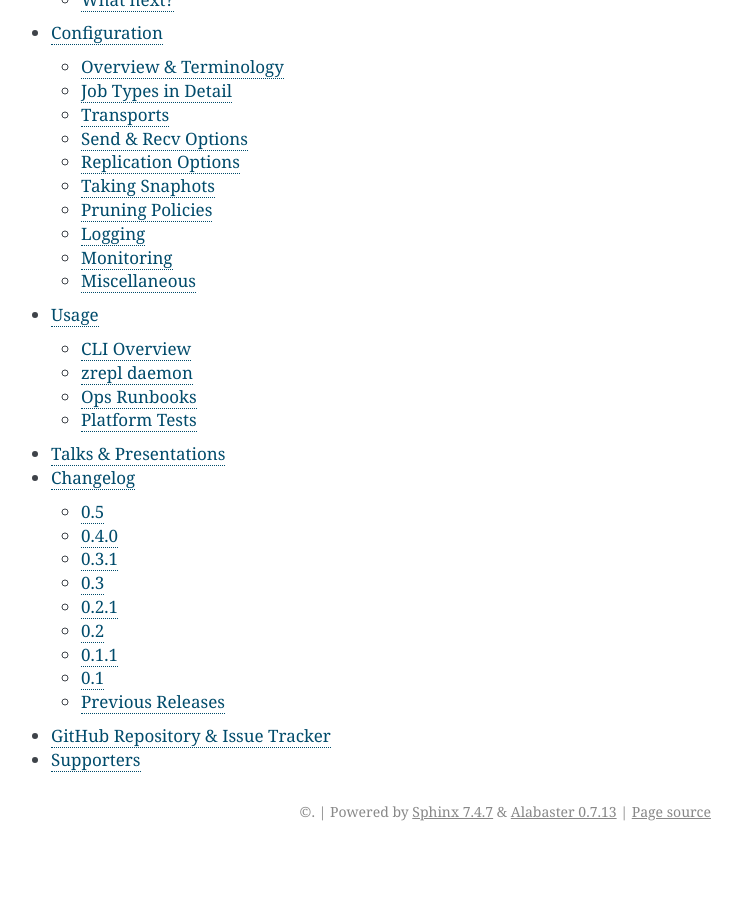
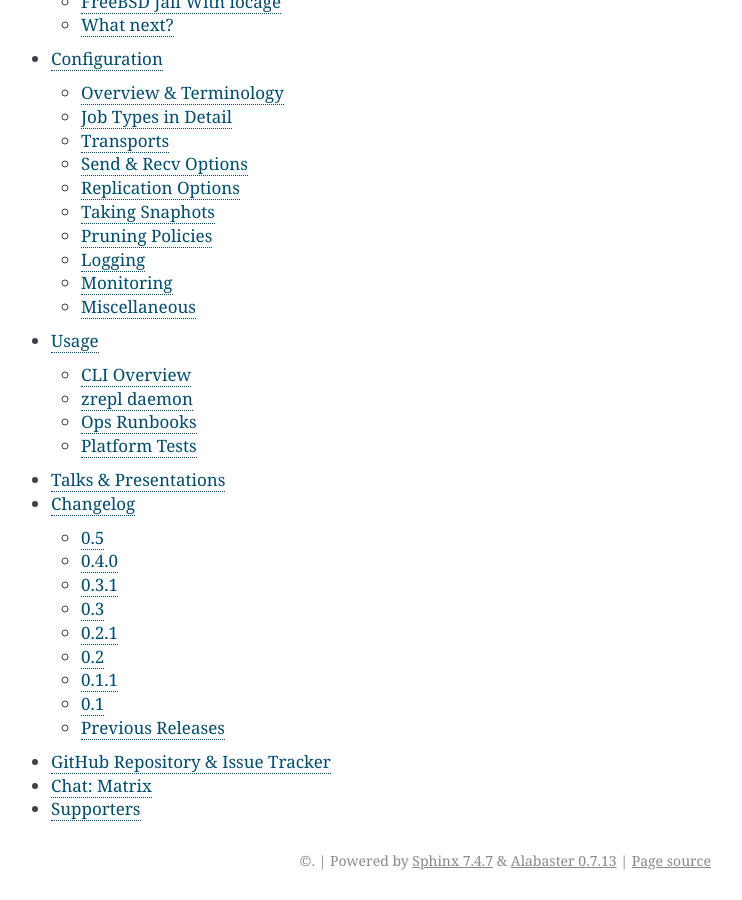
Before and after one commit to zrepl/zrepl, a Sphinx documentation site: the page built from docs/index.rst, in a window 1280 px wide and 900 px high, scrolled down 2834 px. Shown: the whole window, without its empty margins (399-1141 px from the left). Built offline with Sphinx 7.4.7, drawn with Linux system fonts in a browser that asks for light colours; pages that are not in the unit, such as notebooks, are missing from menus; the version number could not be read and is left out; before the commit the page ends 3685 px from its top, so only the background shows below that.

Commit message:
docs: badges & links to Matrix chat room
fixes https://github.com/zrepl/zrepl/issues/488

```diff
--- a/docs/global.rst.inc
+++ b/docs/global.rst.inc
@@ -5,7 +5,7 @@
 
 .. |GitHub license| image:: https://img.shields.io/github/license/zrepl/zrepl.svg
    :target: https://github.com/zrepl/zrepl/blob/master/LICENSE
-.. |Language: Go| image:: https://img.shields.io/badge/language-Go-6ad7e5.svg
+.. |Language: Go| image:: https://img.shields.io/badge/lang-Go-6ad7e5.svg
    :target: https://golang.org/
 .. |User Docs| image:: https://img.shields.io/badge/docs-web-blue.svg
    :target: https://zrepl.github.io
@@ -13,13 +13,14 @@
    :target: https://www.paypal.com/cgi-bin/webscr?cmd=_s-xclick&hosted_button_id=R5QSXJVYHGX96
 .. |Donate via Liberapay| image:: https://img.shields.io/liberapay/patrons/zrepl.svg?logo=liberapay
    :target: https://liberapay.com/zrepl/donate
-.. |Donate via Patreon| image:: https://img.shields.io/badge/dynamic/json?color=yellow&label=Patreon&query=data.attributes.patron_count&suffix=%20patrons&url=https%3A%2F%2Fwww.patreon.com%2Fapi%2Fcampaigns%2F3095079
+.. |Donate via Patreon| image:: https://img.shields.io/badge/dynamic/json?color=yellow&label=Patreon&query=data.attributes.patron_count&url=https%3A%2F%2Fwww.patreon.com%2Fapi%2Fcampaigns%2F3095079
    :target: https://www.patreon.com/zrepl
 .. |Donate via GitHub Sponsors| image:: https://img.shields.io/static/v1?label=Sponsor&message=%E2%9D%A4&logo=GitHub&style=flat&color=yellow
    :target: https://github.com/sponsors/problame
 .. |Twitter| image:: https://img.shields.io/twitter/url/https/github.com/zrepl/zrepl.svg?style=social
    :target: https://twitter.com/intent/tweet?text=Wow:&url=https%3A%2F%2Fgithub.com%2Fzrepl%2Fzrepl
-
+.. |Matrix| image:: https://img.shields.io/badge/chat-matrix-blue.svg
+   :target: https://matrix.to/#/#zrepl:matrix.org
 
 .. |serve-transport| replace:: :ref:`serve specification<transport>`
 .. |connect-transport| replace:: :ref:`connect specification<transport>`
--- a/docs/index.rst
+++ b/docs/index.rst
@@ -5,7 +5,7 @@
 
 .. include:: global.rst.inc
 
-|GitHub license| |Language: Go| |Twitter| |Donate via Patreon| |Donate via GitHub Sponsors| |Donate via Liberapay| |Donate via PayPal|
+|GitHub license| |Language: Go| |Twitter| |Donate via Patreon| |Donate via GitHub Sponsors| |Donate via Liberapay| |Donate via PayPal| |Matrix|
 
 
 zrepl - ZFS replication
@@ -137,4 +137,5 @@
    pr
    changelog
    GitHub Repository & Issue Tracker <https://github.com/zrepl/zrepl>
+   Chat: Matrix <https://matrix.to/#/#zrepl:matrix.org>
    supporters
```
Also changed, not shown: README.md (+3 -2 lines).
